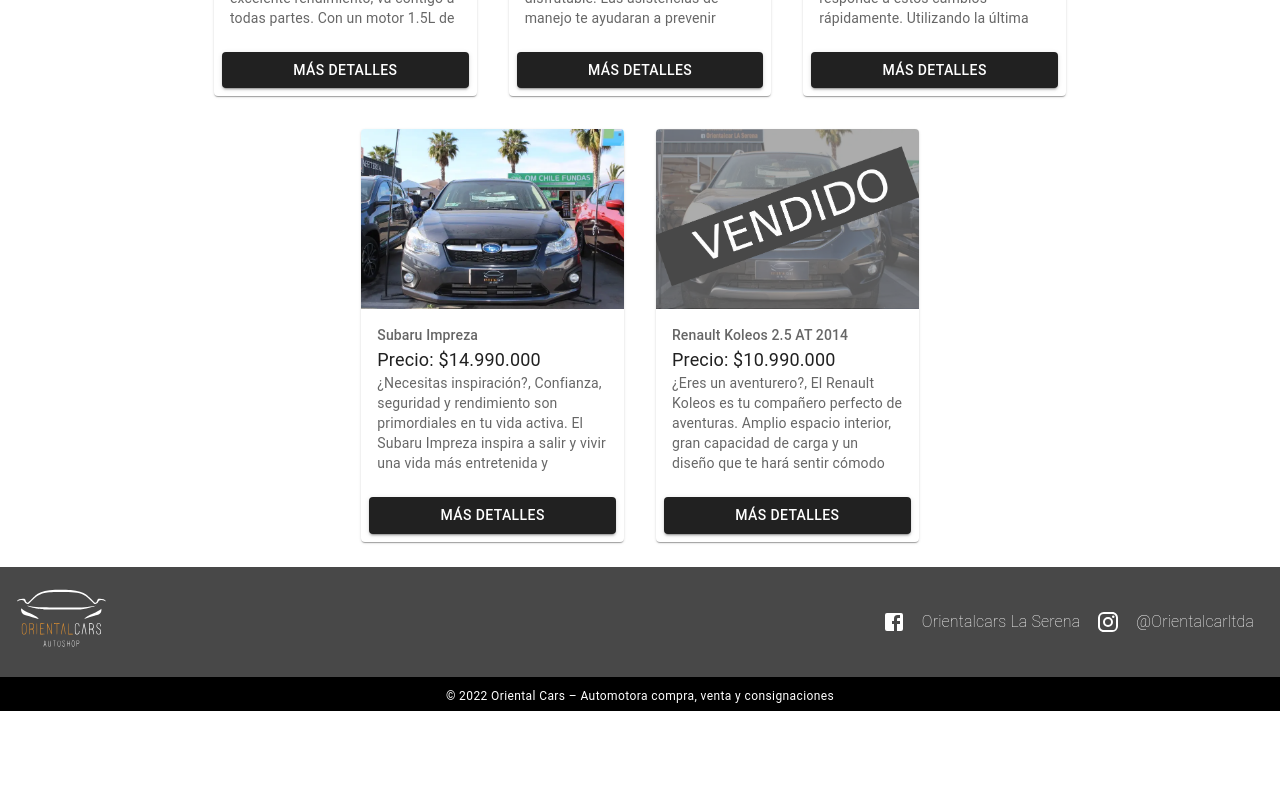
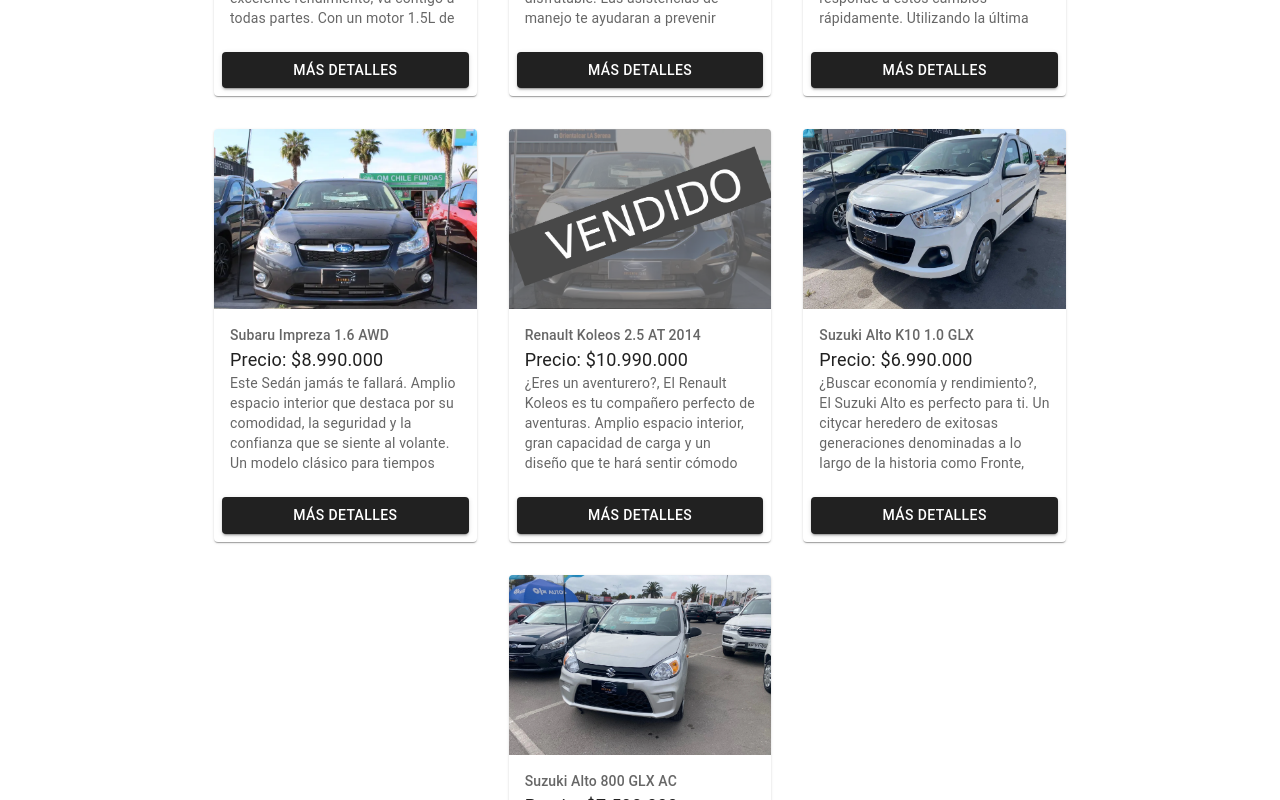
Before and after one commit to rodpoblete/www.orientalcars.cl, a React app: page /catalogo in a window 1280 px wide. Shown: the part 560-1360 px from the top of the page. Before the commit the page ends 1271 px from the top, so only its background shows below. Built offline with nearby package versions, Linux system fonts and the light colour scheme.

Commit message:
feat: add new models cars data

```diff
--- a/dataCars/index.js
+++ b/dataCars/index.js
@@ -65,6 +65,20 @@ const subaru8 = require("img/cars/subaruImpreza/subaru_impreza_passenger_seat_le
 const subaru9 = require("img/cars/subaruImpreza/subaru_impreza_passenger_seat_right.webp");
 const subaru10 = require("img/cars/subaruImpreza/subaru_impreza_pilot_seat_left.webp");
 const subaru11 = require("img/cars/subaruImpreza/subaru_impreza_steering_wheel.webp");
+const subaru12 = require("img/cars/subaruImpreza/subaru_impreza_inside_panoramic.webp");
+
+const alto8001 = require("img/cars/suzukiAlto2022/suzuki_alto_800_glx_2022_cover.webp");
+const alto8002 = require("img/cars/suzukiAlto2022/suzuki_alto_800_glx_2022_back_panoramic.webp");
+const alto8003 = require("img/cars/suzukiAlto2022/suzuki_alto_800_glx_2022_central_panel.webp");
+const alto8004 = require("img/cars/suzukiAlto2022/suzuki_alto_800_glx_2022_inside_panoramic.webp");
+const alto8005 = require("img/cars/suzukiAlto2022/suzuki_alto_800_glx_2022_lateral_front_left.webp");
+const alto8006 = require("img/cars/suzukiAlto2022/suzuki_alto_800_glx_2022_lateral_front_right.webp");
+const alto8007 = require("img/cars/suzukiAlto2022/suzuki_alto_800_glx_2022_passenger_seat_right.webp");
+
+const altoK101 = require("img/cars/suzukiAltok102020/suzuki_alto_k10_cover.webp");
+const altoK102 = require("img/cars/suzukiAltok102020/suzuki_alto_k10_central_panel.webp");
+const altoK103 = require("img/cars/suzukiAltok102020/suzuki_alto_k10_lateral_front_right.webp");
+const altoK104 = require("img/cars/suzukiAltok102020/suzuki_alto_k10_passenger_seat_right.webp");
 
 exports.dataCars = [
   {
@@ -100,6 +114,7 @@ exports.dataCars = [
     keys: 2,
     description:
       "¿Quieres un Suv económico y rendidor?, El mini SUV Chery Tiggo 2 urbano, de diseño deportivo y excelente rendimiento, va contigo a todas partes. Con un motor 1.5L de 110 HP, 6 velocidades y un consumo de combustible de 7.5 km/l, es el vehículo ideal para moverte por la ciudad. Además, cuenta con un sistema de frenos ABS, EBD y EBA, que te brindan seguridad y confianza en la carretera. ¡No esperes más y conoce el Chery Tiggo 2!",
+    status: "sold",
   },
   {
     id: 2,
@@ -133,6 +148,7 @@ exports.dataCars = [
     keys: 2,
     description:
       "La tecnología del Nuevo Nissan Versa hace cada momento tras el volante más sencillo, seguro y disfrutable. Las asistencias de manejo te ayudaran a prevenir cualquier problema, e incluso pueden intervenir por ti de ser necesario. Y cuando se trata de manejar, su estilo emocionante y rendimiento de hasta 20.1 km/L en carretera son todos tuyos. Así es como debe sentirse la tecnología.",
+    status: "available",
   },
   {
     id: 3,
@@ -167,6 +183,7 @@ exports.dataCars = [
     keys: 2,
     description:
       "Las superficies de conducción cambian inesperadamente cuando estás en movimiento. El Sportage responde a estos cambios rápidamente. Utilizando la última tecnología de detección y estabilidad. Alternativas de motorización que te permitirán disfrutar de cada viaje al máximo.",
+    status: "sold",
   },
   {
     id: 4,
@@ -182,23 +199,25 @@ exports.dataCars = [
       subaru9,
       subaru10,
       subaru11,
+      subaru12,
     ],
-    name: "Subaru Impreza",
-    year: 2019,
+    name: "Subaru Impreza 1.6 AWD",
+    year: 2013,
     brand: "Subaru",
     model: "Impreza",
-    version: "2.0L",
-    owners: 1,
-    price: 14990000,
-    mileage: 0,
+    version: "1.6 AWD MT",
+    owners: 2,
+    price: 8990000,
+    mileage: 140000,
     fuel: "Bencina",
     transmission: "Manual",
     seats: 5,
     doors: 4,
-    type: "Sedan",
+    type: "HB",
     keys: 2,
     description:
-      "¿Necesitas inspiración?, Confianza, seguridad y rendimiento son primordiales en tu vida activa. El Subaru Impreza inspira a salir y vivir una vida más entretenida y agradable, con toda la confianza y tecnología única de Subaru",
+      "Este Sedán jamás te fallará. Amplio espacio interior que destaca por su comodidad, la seguridad y la confianza que se siente al volante. Un modelo clásico para tiempos modernos.",
+    status: "available",
   },
   {
     id: 5,
@@ -234,5 +253,77 @@ exports.dataCars = [
     keys: 2,
     description:
       "¿Eres un aventurero?, El Renault Koleos es tu compañero perfecto de aventuras. Amplio espacio interior, gran capacidad de carga y un diseño que te hará sentir cómodo en cualquier terreno. Cotiza con nosotros y conoce todas las ventajas de este vehículo.",
+    status: "sold",
   },
+  {
+    id: 6,
+    photos: [altoK101, altoK102, altoK103, altoK104],
+    name: "Suzuki Alto K10 1.0 GLX",
+    year: 2020,
+    brand: "Suzuki",
+    model: "Alto",
+    version: "K10 1.0 GLX",
+    owners: 1,
+    price: 6990000,
+    mileage: 33000,
+    fuel: "Bencina",
+    transmission: "Manual",
+    seats: 5,
+    doors: 5,
+    type: "HB",
+    keys: 1,
+    description:
+      "¿Buscar economía y rendimiento?, El Suzuki Alto es perfecto para ti. Un citycar heredero de exitosas generaciones denominadas a lo largo de la historia como Fronte, Alto, o Maruti pero diferenciándose por la cilindrada, el nivel de equipamiento, las dimensiones y la capacidad de ocupantes, la que alcanza a los 5 pasajeros.",
+    status: "available",
+  },
+  {
+    id: 7,
+    photos: [
+      alto8001,
+      alto8002,
+      alto8003,
+      alto8004,
+      alto8005,
+      alto8006,
+      alto8007,
+    ],
+    name: "Suzuki Alto 800 GLX AC",
+    year: 2022,
+    brand: "Suzuki",
+    model: "Alto",
+    version: "800 GLX AC",
+    owners: 1,
+    price: 7590000,
+    mileage: 13000,
+    fuel: "Bencina",
+    transmission: "Manual",
+    seats: 5,
+    doors: 5,
+    type: "HB",
+    keys: 2,
+    description:
+      "El Suzuki Alto 800 GLX AC es un citycar que se caracteriza por su bajo consumo de combustible, su bajo nivel de emisiones de CO2 y su bajo precio. El Alto 800 GLX AC es un vehículo de 3 puertas, con 5 plazas y un maletero de 185 litros. Considerado como el auto más barato de Chile, no te pierdas la oportunidad de tener un auto del año a un excelente precio.",
+    status: "available",
+  },
+  // {
+  //   id: 8,
+  //   photos: [],
+  //   name: "Renault Symbol 1.6 MT",
+  //   year: 2018,
+  //   brand: "Renault",
+  //   model: "Symbol",
+  //   version: "1.6 MT",
+  //   owners: 2,
+  //   price: 7990000,
+  //   mileage: 66000,
+  //   fuel: "Bencina",
+  //   transmission: "Manual",
+  //   seats: 5,
+  //   doors: 4,
+  //   type: "Sedan",
+  //   keys: 2,
+  //   description:
+  //     "¿Buscas un vehículo con todas las comodidades a un buen precio?, El Renault Symbol es el auto perfecto para ti. Cuenta con cierre centralizado, USB, vidrios delanteros eléctricos, aire acondicionado y dirección asistida. Todas las comodidades que necesitas a un inmejorable precio",
+  //   status: "available",
+  // },
 ];
```
